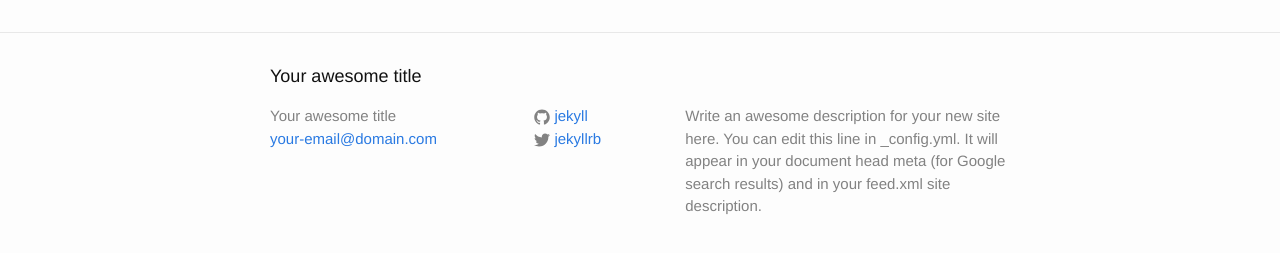
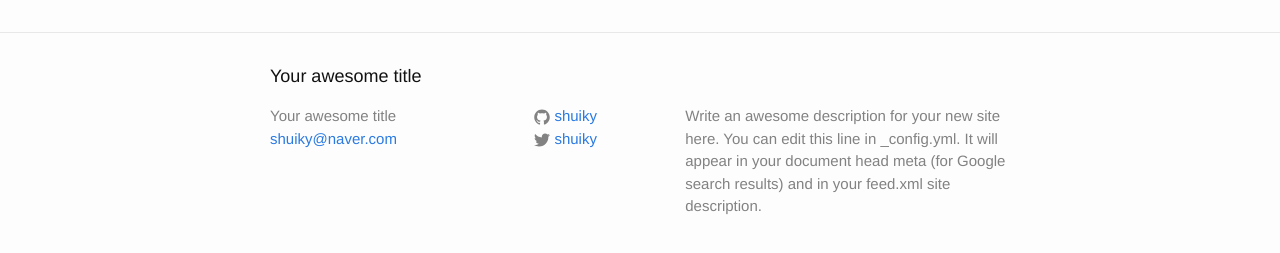
Before and after one commit to shuiky/shuiky.github.io, a Jekyll site: the page built from index.html, in a window 1280 px wide. Shown: the part 264-517 px from the top of the page. Built offline with Jekyll 4.4.1, drawn with Linux system fonts in a browser that asks for light colours.

Commit message:
config 수정

```diff
--- a/_config.yml
+++ b/_config.yml
@@ -7,15 +7,15 @@
 
 # Site settings
 title: Your awesome title
-email: your-email@domain.com
+email: shuiky@naver.com
 description: > # this means to ignore newlines until "baseurl:"
   Write an awesome description for your new site here. You can edit this
   line in _config.yml. It will appear in your document head meta (for
   Google search results) and in your feed.xml site description.
 baseurl: "" # the subpath of your site, e.g. /blog
 url: "http://yourdomain.com" # the base hostname & protocol for your site
-twitter_username: jekyllrb
-github_username:  jekyll
+twitter_username: shuiky
+github_username:  shuiky
 
 # Build settings
 markdown: kramdown
```
